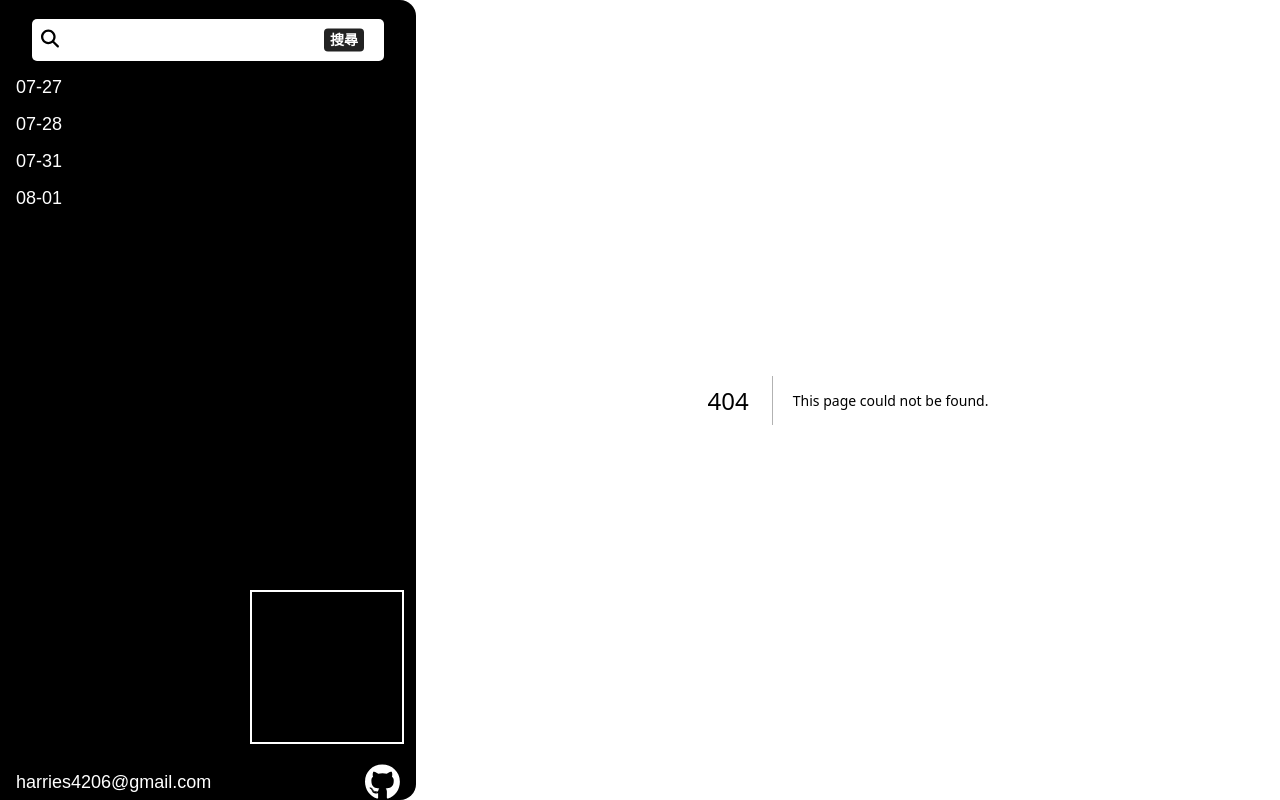
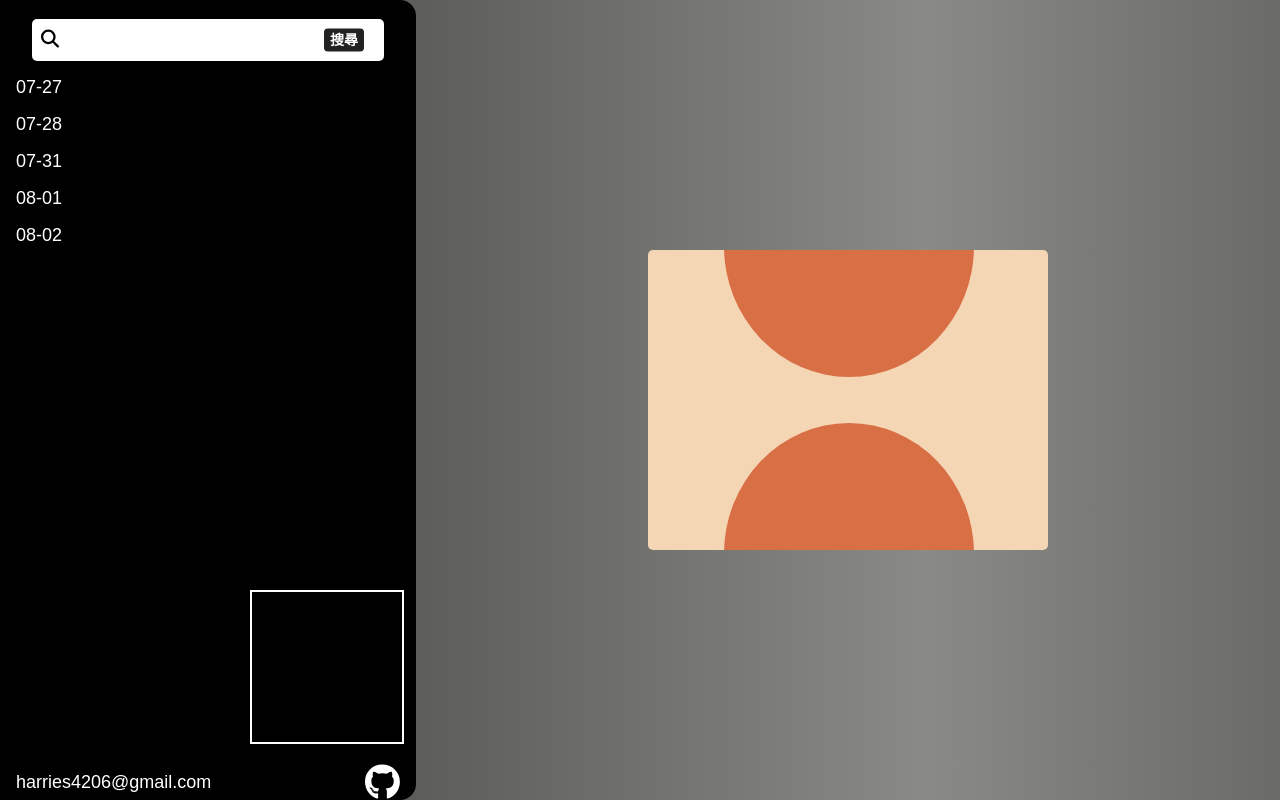
Before and after one commit to harriesshen/cssBattleTest, a Next.js app: page /EightNo2 in a window 1280 px wide. Before the commit this address had no page. Built offline with nearby package versions, Linux system fonts and the light colour scheme.

Commit message:
新增0802,調整meta description

```diff
--- /dev/null
+++ b/src/app/EightNo2/page.js
@@ -0,0 +1,12 @@
+import "./page.scss";
+
+const Eight_Two = () => {
+  return (
+    <div id="container-0802">
+      <div></div>
+      <div></div>
+    </div>
+  );
+};
+
+export default Eight_Two;
--- /dev/null
+++ b/src/app/EightNo2/page.scss
@@ -0,0 +1,25 @@
+#container-0802 {
+    width: 400px;
+    height: 300px;
+    background-color: #f5d6b4;
+    display: flex;
+    align-items: center;
+    border-radius: 5px;
+    position: relative;
+    overflow: hidden;
+    div {
+        width: 62.5%;
+        height: 87.2%;
+        border-radius: 50%;
+        background-color: #d86f45;
+        position: absolute;
+    }
+    div:nth-child(1) {
+        top: -45%;
+        left: 19%;
+    }
+    div:nth-child(2) {
+        bottom: -45%;
+        left: 19%;
+    }
+}
--- a/src/app/component/sidebarList/sidebarList.js
+++ b/src/app/component/sidebarList/sidebarList.js
@@ -1,6 +1,7 @@
 import Link from "next/link";
 import { useEffect, useState } from "react";
 import "./sidebarList.scss";
+import Head from "next/head";
 const fakeList = [
   {
     id: "1",
@@ -21,6 +22,11 @@ const fakeList = [
     id: "4",
     title: "08-01",
     url: "EightNo1",
+  },
+  {
+    id: "5",
+    title: "08-02",
+    url: "EightNo2",
   },
 ];
 
--- a/src/app/component/sidebarList/sidebarList.scss
+++ b/src/app/component/sidebarList/sidebarList.scss
@@ -2,7 +2,8 @@ $date: (
     "07-27": "07-27",
     "07-28": "07-28",
     "07-31": "07-31",
-    "08-01": "08-01"
+    "08-01": "08-01",
+    "08-02": "08-02"
 );
 
 @each $key, $value in $date {
--- a/src/app/layout.js
+++ b/src/app/layout.js
@@ -12,18 +12,23 @@ import "./layout.scss";
 import Head from "next/head";
 import Sidebar from "./component/sidebar/sidebar";
 
-const metadata = {
-  title: "Create Next App",
-  description: "Generated by create next app",
+// Next13.2後 以metadata為SEO使用方式 不再利用next/head了
+export const metadata = {
+  title: "CssBattle",
+  description: "css Battle from harriesShen",
 };
 
 export default function RootLayout({ children }) {
   return (
     <html lang="en">
-      <Head>
+      {/* <Head>
         <title>css Battle</title>
-        <meta name="description" content="css Battle from harrieShen"></meta>
-      </Head>
+        <meta
+          name="description"
+          content="css Battle from harriesShen"
+          key="desc"
+        ></meta>
+      </Head> */}
       <body>
         <Sidebar />
         <div className="child-component">{children}</div>
```
Also changed, not shown: src/app/EightNo1/page.js (+12 -12 lines), src/app/SevenNo28/page.js (+4 -4 lines), src/app/assets/08-02.png (added).
